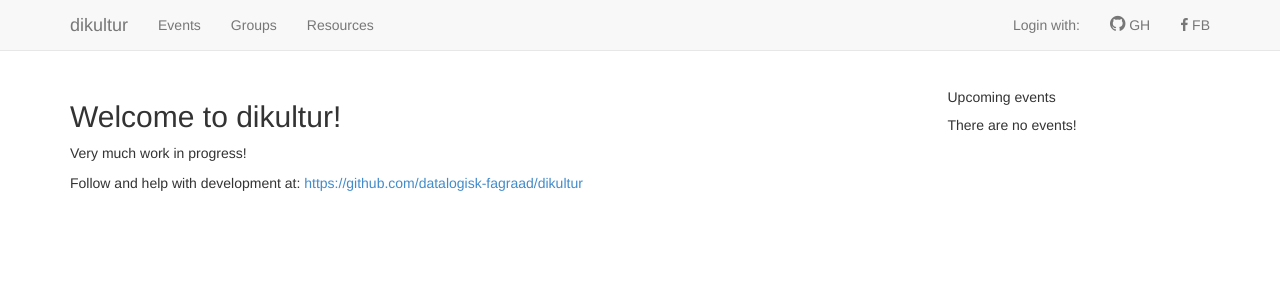
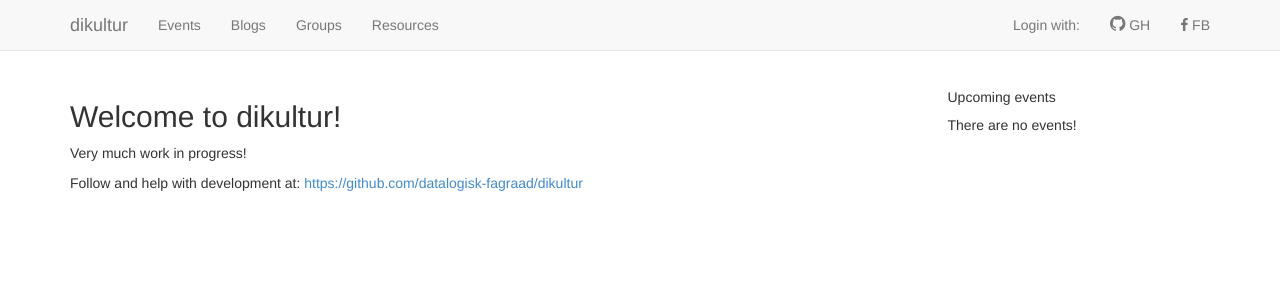
Before and after one commit to datalogisk-fagraad/dikultur, a Django app: page / in a window 1280 px wide. Shown: the top 300 px of the page. Run offline with Django 3.2, Linux system fonts and the light colour scheme; data that the repository does not hold is empty; some libraries are stand-ins or nearby versions.

Commit message:
Added blogs to menu.

```diff
--- a/dikultur/templates/base.html
+++ b/dikultur/templates/base.html
@@ -26,6 +26,7 @@
     <div class="navbar-collapse collapse">
       <ul class="nav navbar-nav">
         <li><a href="{% url 'events:list' %}">Events</a></li>
+        <li><a href="{% url 'blogs:root' %}">Blogs</a></li>
         <li><a href="{% url 'groups:list' %}">Groups</a></li>
         <li><a href="{% url 'resources:list' %}">Resources</a></li>
       </ul>
```
